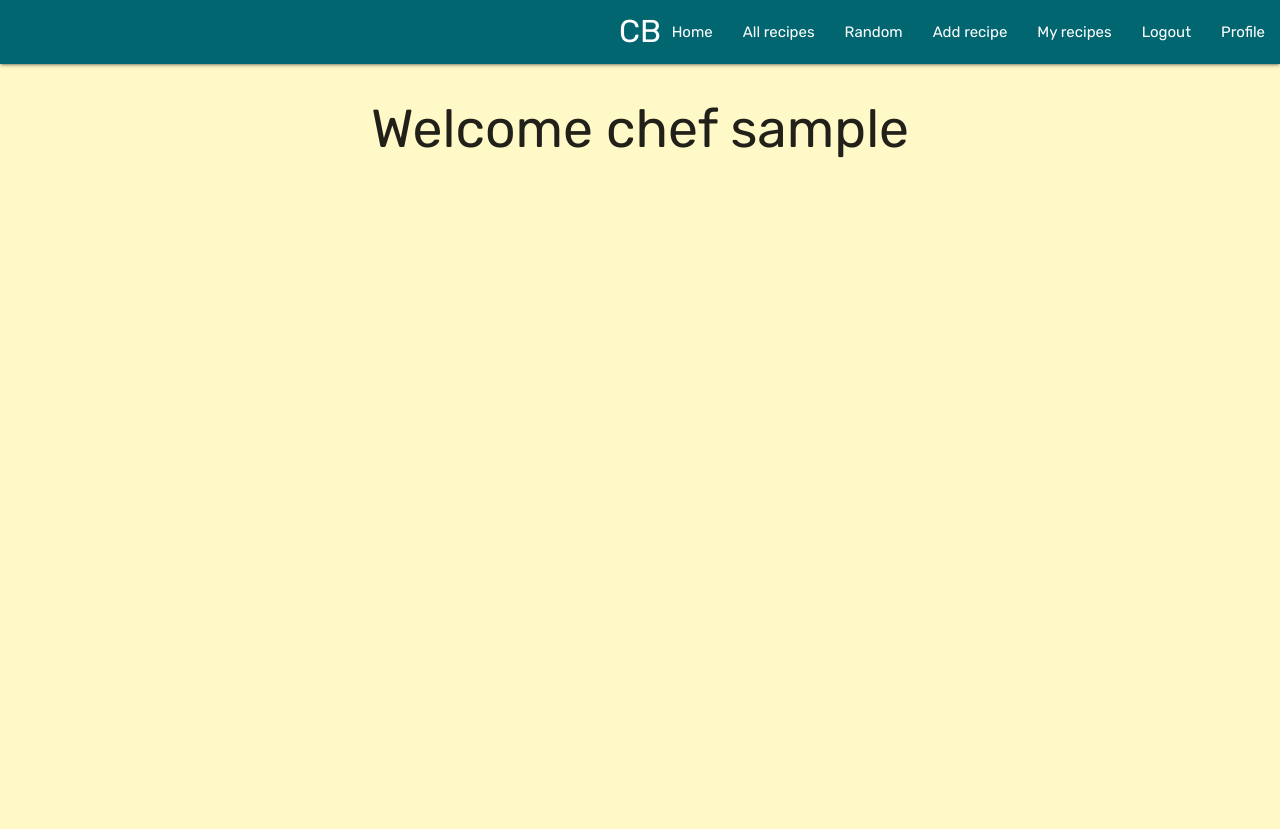
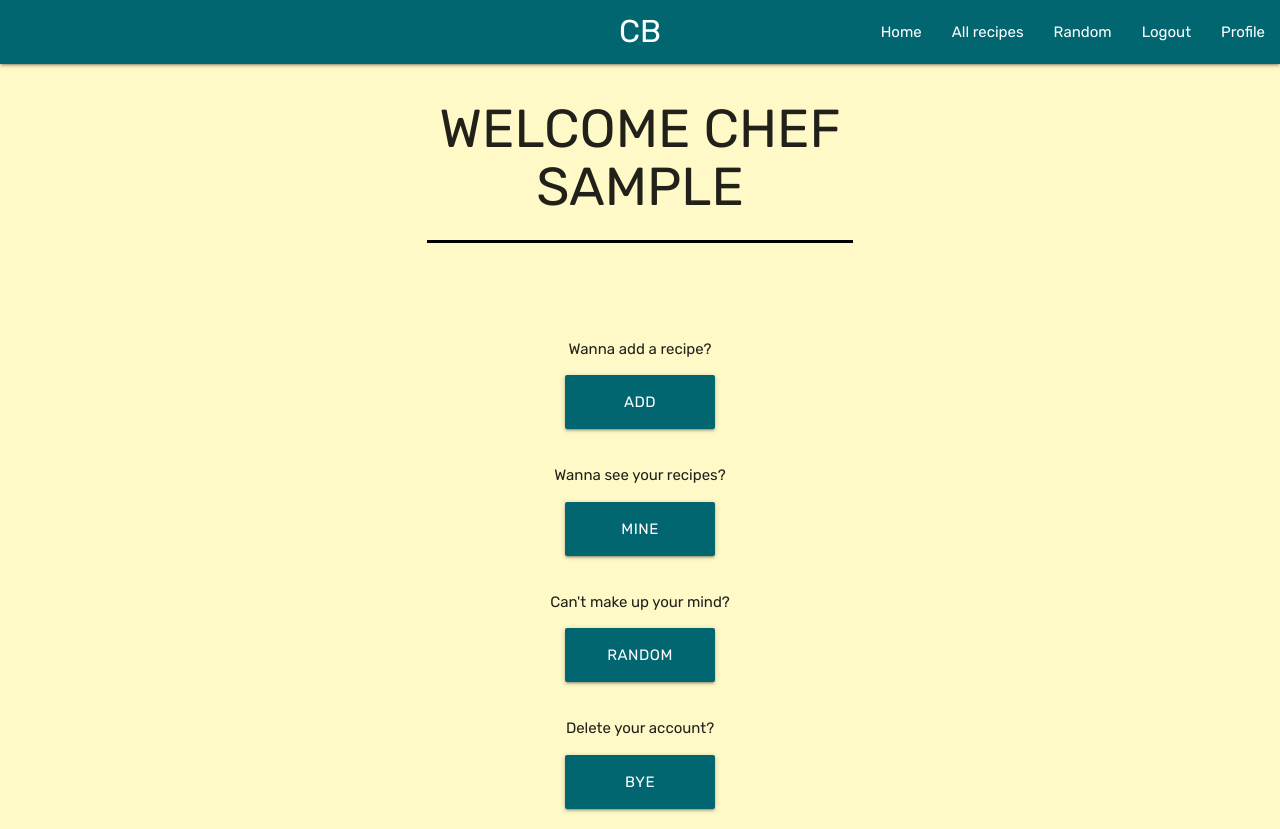
Before and after one commit to shiba517/ed_so-MSP3, a Flask app: a page that uses templates/base.html in a window 1280 px wide. Before the commit the page ends 158 px from the top, so only its background shows below. Run offline with Flask 2, Linux system fonts and the light colour scheme; the visitor is signed in with stand-in values (Sample User, id 1); a database or web service that is not in the repository returns one stand-in record (values such as "Sample title"); some libraries are stand-ins or nearby versions.

```diff
--- a/app.py
+++ b/app.py
@@ -240,6 +240,24 @@ def search():
     return render_template("all_recipes.html", recipes=all_recipes)
 
 
+# ------------------- Remove account (templates/profile.html)
+@app.route("/remove_account/<user_id>")
+def remove_account(user_id):
+    if not session.get("this_user"):
+        return redirect(url_for("error401"))
+
+    mongo.db.recipes.remove(
+        {"created_by": session["this_user"]}
+    )
+
+    mongo.db.users.remove(
+        {"_id": ObjectId(user_id)}
+    )
+    session.pop("this_user")
+
+    return redirect(url_for('home'))
+
+
 # ------------------- Error 401 page (templates/error401.html)
 @app.route("/error401")
 def error401():
--- a/static/css/style.css
+++ b/static/css/style.css
@@ -210,3 +210,9 @@ footer {
     margin-left: 0.5rem;
     margin-right: 0.5rem;
 }
+
+
+/* --------- profile (profile.html) --------- */
+#ncc-yourInfoArea .ncc-btn {
+    min-width: 10rem;
+}
--- a/templates/all_recipes.html
+++ b/templates/all_recipes.html
@@ -48,7 +48,6 @@
                             <p class="center">{{ each_recipe.recipe_servings }}</p>
                         </div>
                     </div>
-                    <p>{{ each_recipe.recipe_description }}</p>
                 </div>
 
                 <div class="card-reveal">
@@ -56,7 +55,9 @@
                     <p>{{ each_recipe.recipe_description }}</p>
                 </div>
                 <div class="card-action">
+                    {% if session.this_user %}
                     <a href="{{ url_for('chosen_recipe', recipe_id=each_recipe._id) }}">Lets make this</a>
+                    {% endif %}
                     <i class="fas fa-info-circle activator small right"></i>
                 </div>
             </div>
--- a/templates/base.html
+++ b/templates/base.html
@@ -28,8 +28,6 @@
                         <li><a href="{{ url_for('all_recipes') }}">All recipes</a></li>
                         {% if session.this_user %}
                         <li><a href="{{ url_for('random_recipes') }}">Random</a></li>
-                        <li><a href="{{ url_for('add_recipe') }}">Add recipe</a></li>
-                        <li><a href="{{ url_for('my_recipes') }}">My recipes</a></li>
                         <li><a href="{{ url_for('logout') }}">Logout</a></li>
                         <li><a href="{{ url_for('profile', username=session.this_user) }}">Profile</a></li>
                         {% else %}
@@ -46,7 +44,6 @@
             <li><a href="{{ url_for('all_recipes') }}">All recipes</a></li>
             {% if session.this_user %}
             <li><a href="{{ url_for('random_recipes') }}">Random</a></li>
-            <li><a href="{{ url_for('add_recipe') }}">Add recipe</a></li>
             <li><a href="{{ url_for('logout') }}">Logout</a></li>
             <li><a href="{{ url_for('profile', username=session.this_user) }}">Profile</a></li>
             {% else %}
--- a/templates/home.html
+++ b/templates/home.html
@@ -13,7 +13,9 @@
                 <!-- Website slogan -->
                 <p>make meal choices easy :)</p>
             </div>
+            {% if session.this_user %}
             <a href="{{ url_for('register') }}" class="btn-flat btn-large ncc-btn">register</a>
+            {% endif %}
             <a href="#ncc-id-homeScreen-p2" class="btn-flat btn-large ncc-btn">more</a>
         </div>
     </div>
--- a/templates/profile.html
+++ b/templates/profile.html
@@ -1,6 +1,41 @@
 {% extends "base.html" %}
 {% block content %}
 
-<h2 class="center ncc-margbot-4">Welcome chef {{ user.username }}</h2>
+<div class="container">
+    <div class="row">
+        <div class="col s8 offset-s2 m6 offset-m3">
+            <h2 class="center ncc-margbot-4 testunderline">Welcome chef {{ user.username }}</h2>
+        </div>
+    </div>
+</div>
+
+<div id="ncc-yourInfoArea" class="container">
+    <div class="col s12">
+        <div class="row">
+            <div class="col s12 center">
+                <p>Wanna add a recipe?</p>
+                <a href="{{ url_for('add_recipe') }}" class="btn-large ncc-btn">add</a>
+            </div>
+        </div>
+        <div class="row">
+            <div class="col s12 center">
+                <p>Wanna see your recipes?</p>
+                <a href="{{ url_for('my_recipes') }}" class="btn-large ncc-btn">mine</a>
+            </div>
+        </div>
+        <div class="row">
+            <div class="col s12 center">
+                <p>Can't make up your mind?</p>
+                <a href="{{ url_for('random_recipes') }}" class="btn-large ncc-btn">random</a>
+            </div>
+        </div>
+        <div class="row">
+            <div class="col s12 center">
+                <p>Delete your account?</p>
+                <a href="{{ url_for('remove_account', user_id=user._id) }}" class="btn-large ncc-btn">bye</a>
+            </div>
+        </div>
+    </div>
+</div>
 
 {% endblock %}
```
Also changed, not shown: templates/my_recipes.html (+16 -3 lines), templates/random_recipes.html (+4 -3 lines).
